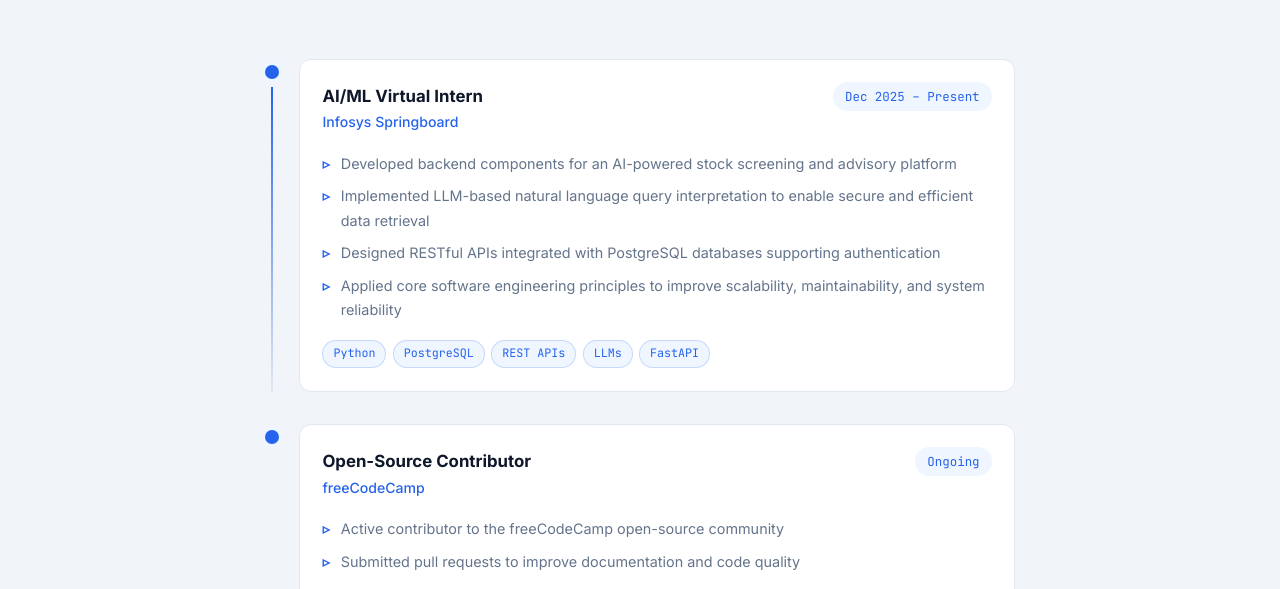
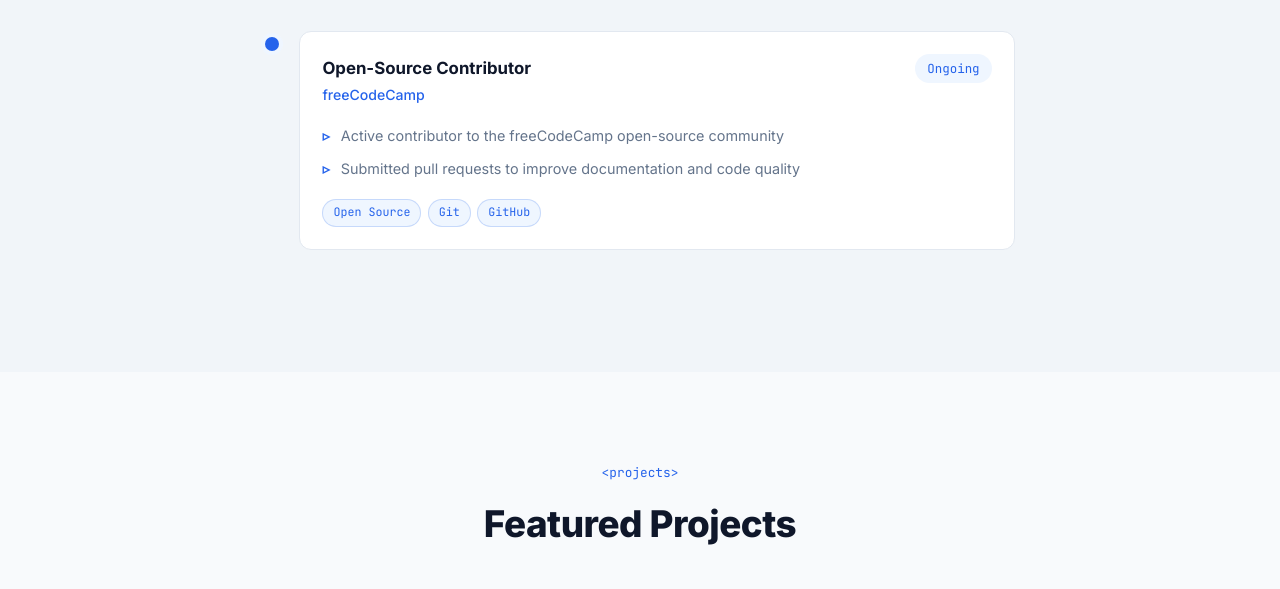
Before and after one commit to saimanoharigodavarty/portfolio, a plain HTML site: page index.html in a window 1280 px wide. Shown: the part 1809-2398 px from the top of the page. Drawn offline with Linux system fonts and the light colour scheme.

Commit message:
Remove AI/ML Virtual Intern section

```diff
--- a/index.html
+++ b/index.html
@@ -136,7 +136,6 @@
                         <div class="info-details">
                             <h4>Certifications</h4>
                             <ul class="cert-list">
-                                <li>AI/ML Virtual Internship – Infosys Springboard</li>
                                 <li>MongoDB Associate Developer</li>
                                 <li>Problem Solving Through Programming in C</li>
                             </ul>
@@ -162,30 +161,6 @@
                 <h2 class="section-title">Experience</h2>
             </div>
             <div class="timeline">
-                <div class="timeline-item">
-                    <div class="timeline-marker">
-                        <div class="marker-dot"></div>
-                        <div class="marker-line"></div>
-                    </div>
-                    <div class="timeline-content">
-                        <div class="timeline-header-row">
-                            <div>
-                                <h3 class="timeline-role">AI/ML Virtual Intern</h3>
-                                <p class="timeline-company">Infosys Springboard</p>
-                            </div>
-                            <span class="timeline-date">Dec 2025 – Present</span>
-                        </div>
-                        <ul class="timeline-points">
-                            <li>Developed backend components for an AI-powered stock screening and advisory platform</li>
-                            <li>Implemented LLM-based natural language query interpretation to enable secure and efficient data retrieval</li>
-                            <li>Designed RESTful APIs integrated with PostgreSQL databases supporting authentication</li>
-                            <li>Applied core software engineering principles to improve scalability, maintainability, and system reliability</li>
-                        </ul>
-                        <div class="timeline-tags">
-                            <span>Python</span><span>PostgreSQL</span><span>REST APIs</span><span>LLMs</span><span>FastAPI</span>
-                        </div>
-                    </div>
-                </div>
                 <div class="timeline-item">
                     <div class="timeline-marker">
                         <div class="marker-dot"></div>
```
